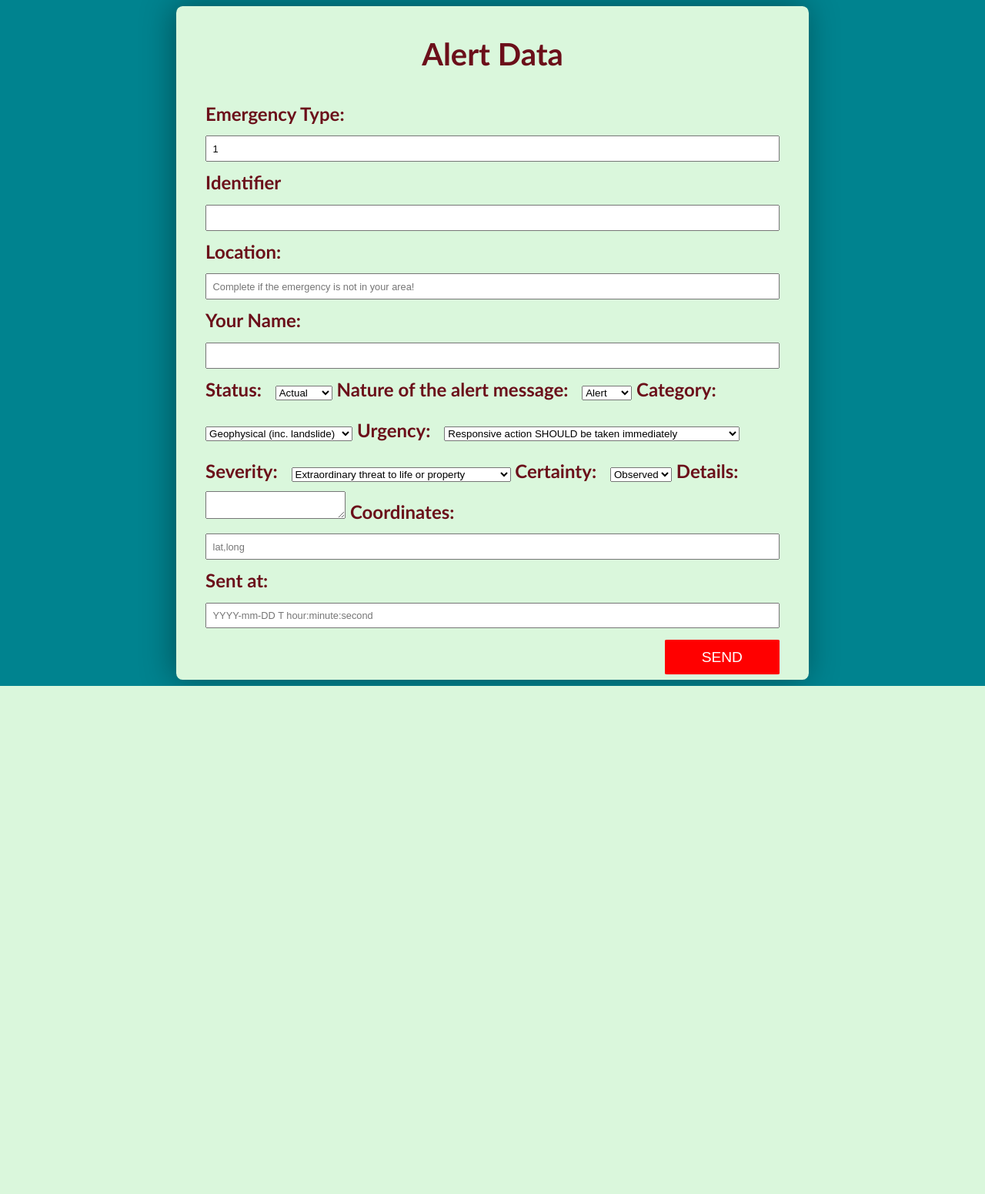
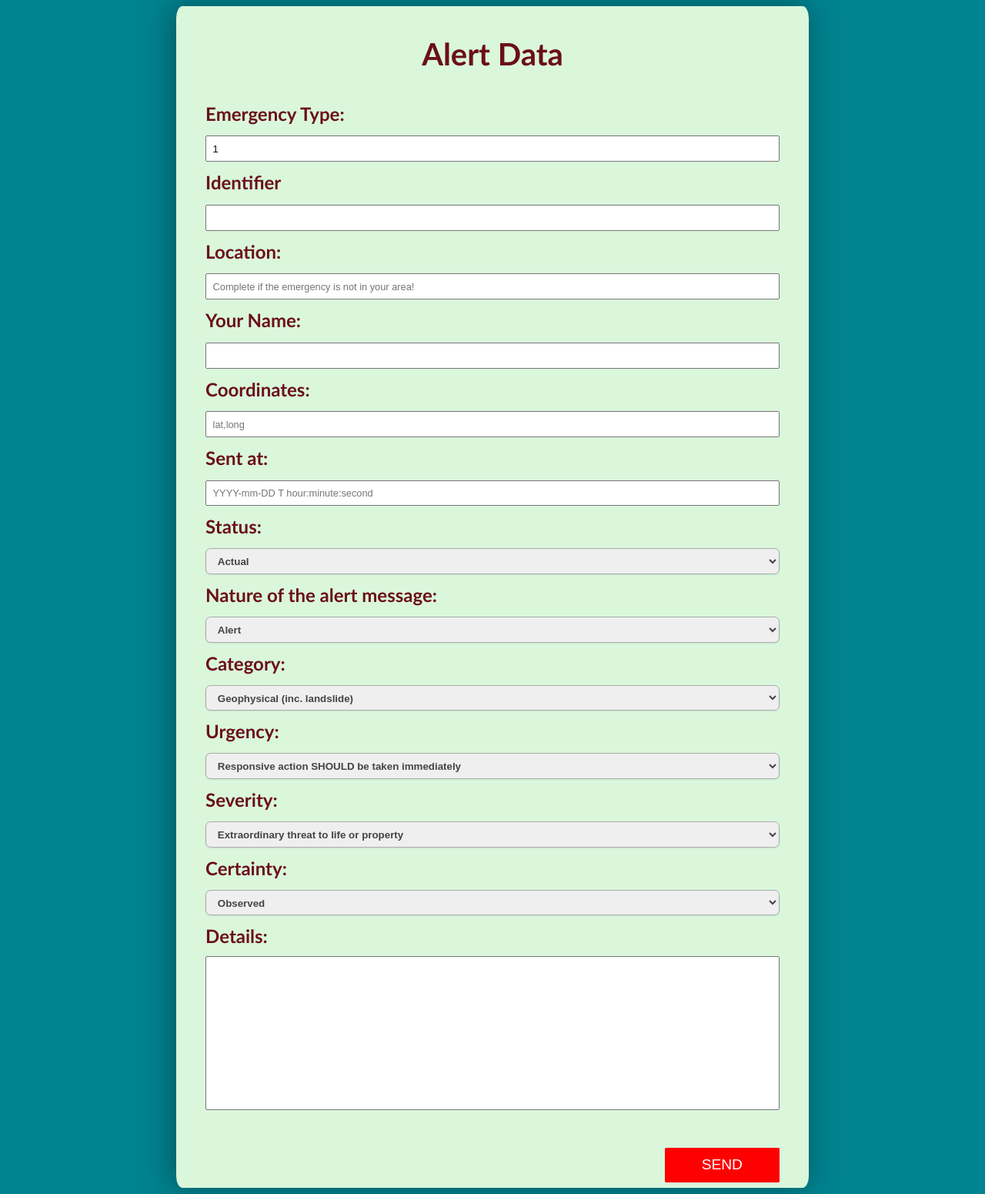
Before and after one commit to MihaelaPotlog/TW, a PHP site: page /formularAlerte.php?tipalerta=1 in a window 1280 px wide. Shown: the whole page at 77% size. Before the commit the page ends 891 px from the top, so only its background shows below. Run offline with PHP 8.4, Linux system fonts and the light colour scheme.

Commit message:
pentru mihnea

```diff
--- a/formularAlerte.php
+++ b/formularAlerte.php
@@ -1,7 +1,8 @@
 <!DOCTYPE html>
 <html>
+
 <head>
-     <link href="formularAlerte.css" rel="stylesheet" type="text/css">
+    <link href="formularAlerteAutoritati.css" rel="stylesheet" type="text/css">
 </head>
 
 <body>
@@ -11,18 +12,26 @@
         <form id="formAutoritati">
 
             <label for="tipalerta">Emergency Type:</label>
-            <input type="text" name="tipalerta" id="event" value="<?php echo $_GET["tipalerta"];?>"; />
+            <input type="text" name="tipalerta" id="event" class="textField" value="<?php echo $_GET["tipalerta"]; ?>" ; />
 
             <label for="identifier">Identifier</label>
-            <input type="text" name="identifier" id="identifier">
+            <input type="text" name="identifier" class="textField" id="identifier">
 
-            <label for="location" >Location:</label>
-            <input type="text" name="location" id="areaDesc" placeholder="Complete if the emergency is not in your area!"/>
+            <label for="location">Location:</label>
+            <input type="text" name="location" id="areaDesc" class="textField" placeholder="Complete if the emergency is not in your area!" />
 
             <label for="sender">Your Name:</label>
-            <input type="text"  id="sender" name="sender">
+            <input type="text" id="sender" class="textField" name="sender">
 
-            <label for="status">Status:</label>
+            <label for="coordinates">Coordinates:</label>
+            <input type="text" id="circle" class="textField" placeholder="lat,long">
+
+            <label for="sent">Sent at:</label>
+            <input type="text" id="sent" class="textField" placeholder="YYYY-mm-DD T hour:minute:second">
+
+            <div class="selectContainer">
+                <div> <label for="status">Status:</label>
+
                     <select name="statusopt" id="status">
                         <option value="Actual">Actual</option>
                         <option value="Exercise">Exercise</option>
@@ -31,13 +40,16 @@
                         <option value="Draft">Draft</option>
                     </select>
 
+                </div>
+                <div>
                     <label for="msgType">Nature of the alert message:</label>
                     <select name="msgTypeOpt" id="msgType">
                         <option value="Alert">Alert</option>
                         <option value="Update">Update</option>
                         <option value="Cancel">Cancel</option>
                     </select>
-
+                </div>
+                <div>
                     <label for="category">Category:</label>
                     <select name="categoryOpt" id="category">
                         <option value="Geo">Geophysical (inc. landslide)</option>
@@ -46,7 +58,8 @@
                         <option value="Fire">Fire suppression and rescue</option>
                         <option value="Other">Other events</option>
                     </select>
-
+                </div>
+                <div>
                     <label for="urgency">Urgency:</label>
                     <select name="urgency" id="urgency">
                         <option value="Immediate">Responsive action SHOULD be taken immediately</option>
@@ -54,7 +67,8 @@
                         <option value="Future"> Responsive action SHOULD be taken in the near future</option>
                         <option value="Unknown">Urgency not known</option>
                     </select>
-
+                </div>
+                <div>
                     <label for="severity">Severity:</label>
                     <select name="severity" id="severity">
                         <option value="Extreme">Extraordinary threat to life or property</option>
@@ -63,7 +77,8 @@
                         <option value="Minor"> Minimal to no known threat to life or property</option>
                         <option value="Unknown">Severity unknown</option>
                     </select>
-
+                </div>
+                <div>
                     <label for="certainty">Certainty:</label>
                     <select name="certainty" id="certainty">
                         <option value="Observed">Observed</option>
@@ -72,18 +87,20 @@
                         <option value="Unlikely">Unlikely</option>
                         <option value="Unknown">Unknown</option>
                     </select>
+                </div>
 
+            </div>
             <label for="description">Details:</label>
-            <textarea id="description" name="description"> </textarea>
+            <div>
+                <textarea id="description" name="description"></textarea>
+            </div>
 
-            <label for="coordinates">Coordinates:</label>
-            <input type="text"  id="circle" placeholder="lat,long">
 
-            <label for="sent">Sent at:</label>
-            <input type="text" id="sent" placeholder="YYYY-mm-DD T hour:minute:second">
+
+
             <br>
 
-            <input type="submit" name="send" value="SEND"/>
+            <input id="submitBtn" type="submit" name="send" value="SEND" />
 
             <br>
 
--- /dev/null
+++ b/formularAlerteAutoritati.css
@@ -0,0 +1,93 @@
+body {
+	background: #00838f;
+}
+* {
+	box-sizing: border-box;
+}
+
+#formular {
+	margin: auto;
+	padding: 3%;
+	width: 65%;
+	color: #6b0f1a;
+	background-color: #daf7dc;
+	border-radius: 1%;
+	box-shadow: -4px -1px 40px 1px rgba(0, 0, 0, 0.35);
+
+	font-family: "Calibri";
+}
+form {
+	font-size: 1.5em;
+	font-weight: bold;
+}
+h1 {
+	text-align: center;
+	margin-top: 0;
+	font-size: 2.5em;
+}
+
+input.textField {
+	width: 100%;
+	resize: vertical;
+	padding: 1%;
+	font-size: 1vw;
+}
+input.textField:focus {
+	border: 3px solid;
+	cursor: pointer;
+}
+
+div.selectContainer {
+	display: flex;
+	flex-direction: column;
+	justify-content: flex-start;
+	width: 100%;
+}
+
+div.selectOptionContainer {
+	display: flex;
+	flex-direction: row;
+	justify-content: flex-start;
+}
+select {
+	display: inline-block;
+
+	font-weight: bold;
+	color: #444;
+	line-height: 1.3;
+	padding: .6em 1.4em .5em .8em;
+	width: 100%;
+	max-width: 100%;
+	box-sizing: border-box;
+	margin: 0;
+	border: 1px solid #aaa;
+	box-shadow: 0 1px 0 1px rgba(0, 0, 0, .04);
+	border-radius: .5em;
+}
+
+input#submitBtn {
+	width: 20%;
+	margin-top: 2%;
+	padding: 1.5%;
+	font-size: 80%;
+	text-decoration: none;
+	background-color: red;
+	border: none;
+	color: white;
+	cursor: pointer;
+	border-radius: 2%;
+	float: right;
+}
+input#submitBtn:hover {
+	background-color: darkred;
+}
+label {
+	padding: 12px 12px 12px 0;
+	display: inline-block;
+}
+textarea#description {
+	height: 200px;
+	resize: none;
+	width: 100%;
+	padding-top: 5px;
+}
```
Also changed, not shown: TableFunctions.js (added, +92 -0 lines), crisisMap.html (+10 -225 lines), login.js (added, +10 -0 lines). Lines whose indentation alone changed are shown as unchanged.
